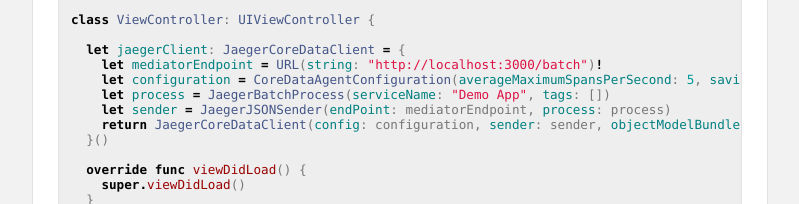
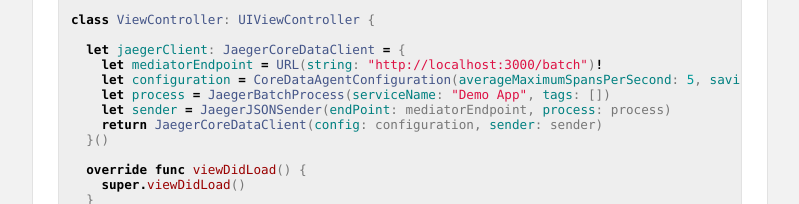
Before and after one commit to wayfair-archive/jaeger-swift, a plain HTML site: page docs/index.html in a window 1280 px wide. Shown: the part 4662-4866 px from the top of the page, without its empty margins (364-1163 px from the left). Drawn offline with Linux system fonts and the light colour scheme.

Commit message:
An update to the documentation to remove a reference to deleted code (CoreData .mom file) (#34)

```diff
--- a/docs/index.html
+++ b/docs/index.html
@@ -253,7 +253,7 @@ jaegertracing/all-in-one:1.11
     <span class="k">let</span> <span class="nv">configuration</span> <span class="o">=</span> <span class="kt">CoreDataAgentConfiguration</span><span class="p">(</span><span class="nv">averageMaximumSpansPerSecond</span><span class="p">:</span> <span class="mi">5</span><span class="p">,</span> <span class="nv">savingInterval</span><span class="p">:</span> <span class="mi">5</span><span class="p">,</span> <span class="nv">sendingInterval</span><span class="p">:</span> <span class="mi">10</span><span class="p">,</span> <span class="nv">coreDataFolderURL</span><span class="p">:</span> <span class="kc">nil</span><span class="p">)</span><span class="o">!</span>
     <span class="k">let</span> <span class="nv">process</span> <span class="o">=</span> <span class="kt">JaegerBatchProcess</span><span class="p">(</span><span class="nv">serviceName</span><span class="p">:</span> <span class="s">"Demo App"</span><span class="p">,</span> <span class="nv">tags</span><span class="p">:</span> <span class="p">[])</span>
     <span class="k">let</span> <span class="nv">sender</span> <span class="o">=</span> <span class="kt">JaegerJSONSender</span><span class="p">(</span><span class="nv">endPoint</span><span class="p">:</span> <span class="n">mediatorEndpoint</span><span class="p">,</span> <span class="nv">process</span><span class="p">:</span> <span class="n">process</span><span class="p">)</span>
-    <span class="k">return</span> <span class="kt">JaegerCoreDataClient</span><span class="p">(</span><span class="nv">config</span><span class="p">:</span> <span class="n">configuration</span><span class="p">,</span> <span class="nv">sender</span><span class="p">:</span> <span class="n">sender</span><span class="p">,</span> <span class="nv">objectModelBundle</span><span class="p">:</span> <span class="o">.</span><span class="n">main</span><span class="p">)</span>
+    <span class="k">return</span> <span class="kt">JaegerCoreDataClient</span><span class="p">(</span><span class="nv">config</span><span class="p">:</span> <span class="n">configuration</span><span class="p">,</span> <span class="nv">sender</span><span class="p">:</span> <span class="n">sender</span><span class="p">)</span>
   <span class="p">}()</span>
 
   <span class="k">override</span> <span class="kd">func</span> <span class="nf">viewDidLoad</span><span class="p">()</span> <span class="p">{</span>
```
Also changed, not shown: README.md, docs/docsets/.docset/Contents/Resources/Documents/index.html, 1 other file.
